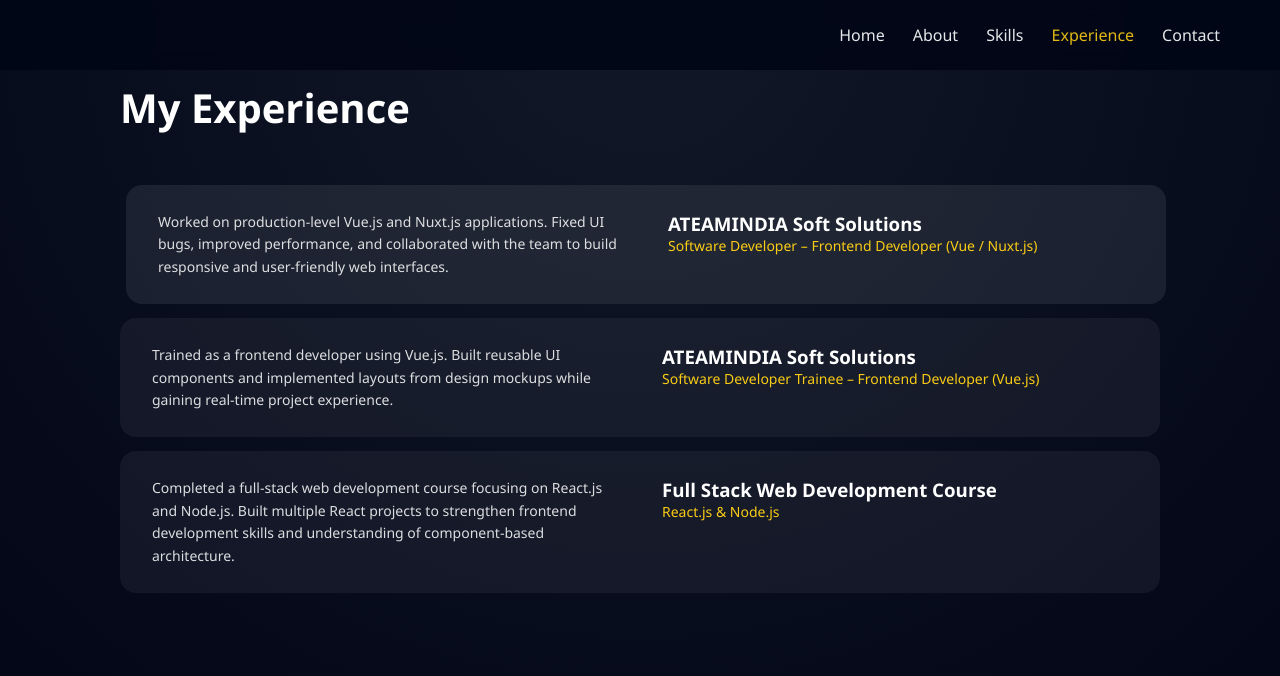
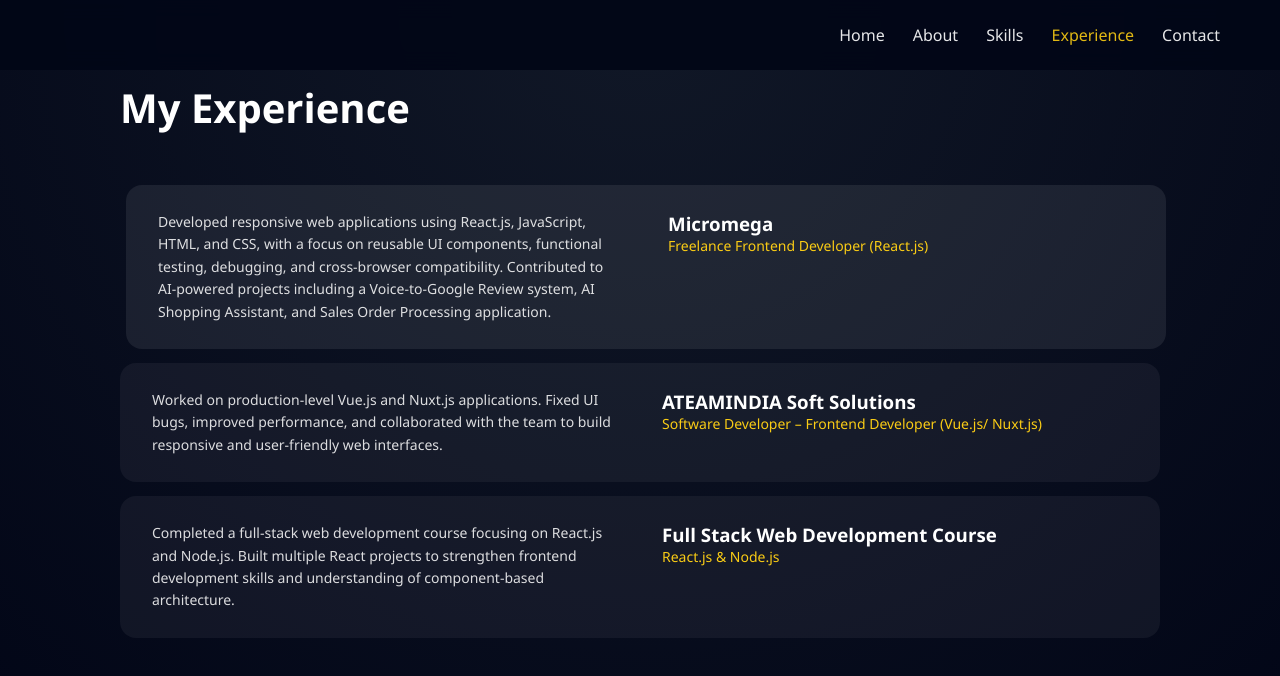
Before and after one commit to Anu15-git/portfolio, a React (Create React App) app: page /portfolio/experience in a window 1280 px wide. Shown: the top 676 px of the page. Built offline with nearby package versions, Linux system fonts and the light colour scheme.

Commit message:
Update experience section

```diff
--- a/src/components/Experience.js
+++ b/src/components/Experience.js
@@ -6,6 +6,30 @@
       <div className="timeline">
         {/* EXPERIENCE 1 */}
         <div className="timeline-item active">
+          {/* LEFT SIDE */}
+          <div className="timeline-left">
+
+            <p className="desc">
+              Developed responsive web applications using React.js,
+              JavaScript, HTML, and CSS, with a focus on reusable UI components,
+              functional testing, debugging, and cross-browser compatibility.
+              Contributed to AI-powered projects including
+              a Voice-to-Google Review system, AI Shopping Assistant,
+              and Sales Order Processing application.
+            </p>
+          </div>
+
+          {/* RIGHT SIDE */}
+          <div className="timeline-right">
+            <h3>Micromega</h3>
+            <p className="role">
+              Freelance Frontend Developer (React.js)
+            </p>
+          </div>
+        </div>
+
+        {/* EXPERIENCE 2 */}
+        <div className="timeline-item">
           {/* LEFT SIDE */}
           <div className="timeline-left">
 
@@ -20,28 +44,7 @@
           <div className="timeline-right">
             <h3>ATEAMINDIA Soft Solutions</h3>
             <p className="role">
-              Software Developer – Frontend Developer (Vue / Nuxt.js)
-            </p>
-          </div>
-        </div>
-
-        {/* EXPERIENCE 2 */}
-        <div className="timeline-item">
-          {/* LEFT SIDE */}
-          <div className="timeline-left">
-
-            <p className="desc">
-              Trained as a frontend developer using Vue.js. Built reusable UI
-              components and implemented layouts from design mockups while
-              gaining real-time project experience.
-            </p>
-          </div>
-
-          {/* RIGHT SIDE */}
-          <div className="timeline-right">
-            <h3>ATEAMINDIA Soft Solutions</h3>
-            <p className="role">
-              Software Developer Trainee – Frontend Developer (Vue.js)
+              Software Developer – Frontend Developer (Vue.js/ Nuxt.js)
             </p>
           </div>
         </div>
```
